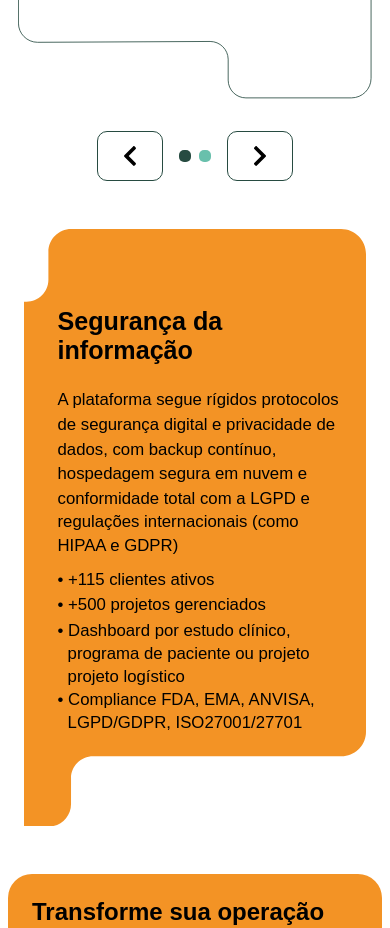
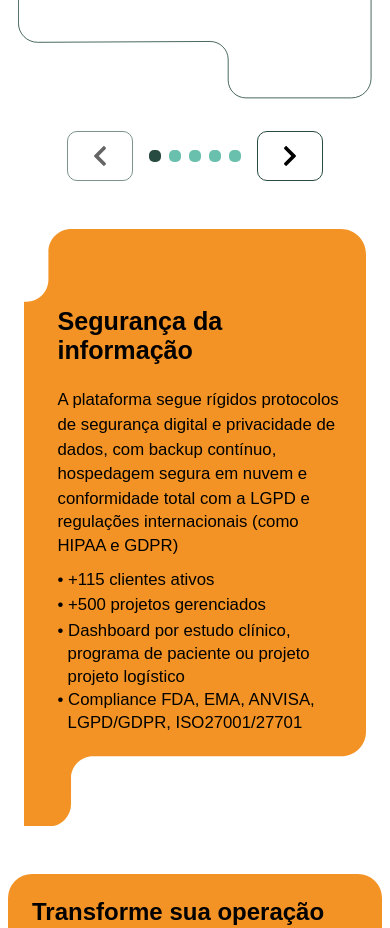
Before and after one commit to clau-trevizan/drs, a React (Vite) app: page /drs-360 in a window 390 px wide. Shown: the part 2060-2988 px from the top of the page. Built offline with nearby package versions, Linux system fonts and the light colour scheme; no server answers; the HTML template or start-up script is replaced by a standard one; a web font is replaced by a local one.

Commit message:
Ajusted carousels nav behavior
Co-authored-by: clau-trevizan <63747631+clau-trevizan@users.noreply.github.com>

```diff
--- a/src/pages/DRS360.tsx
+++ b/src/pages/DRS360.tsx
@@ -329,14 +329,14 @@ export default function DRS360() {
     })}
     </Swiper>
 
-    <div className="flex items-center justify-center gap-4 mt-8">
-    <button onClick={() => benefitsCarouselRef.current?.slidePrev()} className="hover:opacity-80 transition-opacity rotate-180"><img src={arrowSlide} alt="Previous" className="w-[66px] h-[50px]" /></button>
+    <div className={`flex items-center justify-center gap-4 mt-8 ${benefitNavHidden ? 'hidden' : ''}`}>
+    <button onClick={() => benefitsCarouselRef.current?.slidePrev()} className="transition-opacity rotate-180" style={{ opacity: activeSlide === 0 ? 0.6 : 1 }}><img src={arrowSlide} alt="Previous" className="w-[66px] h-[50px]" /></button>
     <div className="flex gap-2">
-    {[0, 1].map((dotIndex) => (
-      <button key={dotIndex} onClick={() => { benefitsCarouselRef.current?.slideTo(dotIndex * 3); setActiveSlide(dotIndex); }} className="w-3 h-3 hover:opacity-80 transition-opacity" style={{ borderRadius: '5px', backgroundColor: activeSlide === dotIndex ? '#274B41' : '#69C0AC' }} />
+    {Array.from({ length: benefitPages }, (_, i) => i).map((dotIndex) => (
+      <button key={dotIndex} onClick={() => { const spg = (benefitsCarouselRef.current?.params.slidesPerGroup as number) || 1; benefitsCarouselRef.current?.slideTo(dotIndex * spg); setActiveSlide(dotIndex); }} className="w-3 h-3 hover:opacity-80 transition-opacity" style={{ borderRadius: '5px', backgroundColor: activeSlide === dotIndex ? '#274B41' : '#69C0AC' }} />
     ))}
     </div>
-    <button onClick={() => benefitsCarouselRef.current?.slideNext()} className="hover:opacity-80 transition-opacity"><img src={arrowSlide} alt="Next" className="w-[66px] h-[50px]" /></button>
+    <button onClick={() => benefitsCarouselRef.current?.slideNext()} className="transition-opacity" style={{ opacity: activeSlide === benefitPages - 1 ? 0.6 : 1 }}><img src={arrowSlide} alt="Next" className="w-[66px] h-[50px]" /></button>
     </div>
     </div>
     </div>
--- a/src/pages/GrupoDRS.tsx
+++ b/src/pages/GrupoDRS.tsx
@@ -364,7 +364,7 @@ export default function GrupoDRS() {
     </Swiper>
     <div className={`flex gap-4 mt-[120px] lg:mt-4 lg:absolute lg:bottom-12 lg:left-16 justify-center lg:justify-start relative z-10 pl-0 lg:pl-[60px] ml-[-90px] lg:ml-0 grupo-drs-section13-arrows margin-top-mobile ${certNavHidden ? 'hidden' : ''}`}>
     <button onClick={() => swiperRef.current?.slidePrev()} className="transition-opacity rotate-180" style={{ opacity: certActiveSlide === 0 ? 0.6 : 1 }}><img src={arrowSlide} alt="Previous" className="w-[50px] h-[38px] lg:w-[66px] lg:h-[50px]" /></button>
-    <button onClick={() => swiperRef.current?.slideNext()} className="transition-opacity" style={{ opacity: certActiveSlide === 1 ? 0.6 : 1 }}><img src={arrowSlide} alt="Next" className="w-[50px] h-[38px] lg:w-[66px] lg:h-[50px]" /></button>
+    <button onClick={() => swiperRef.current?.slideNext()} className="transition-opacity" style={{ opacity: certActiveSlide === 2 ? 0.6 : 1 }}><img src={arrowSlide} alt="Next" className="w-[50px] h-[38px] lg:w-[66px] lg:h-[50px]" /></button>
     </div>
     </div>
     <div className="col-span-12 lg:col-span-3 hidden lg:flex justify-center h-full pb-4 lg:pb-[70px]">
```
